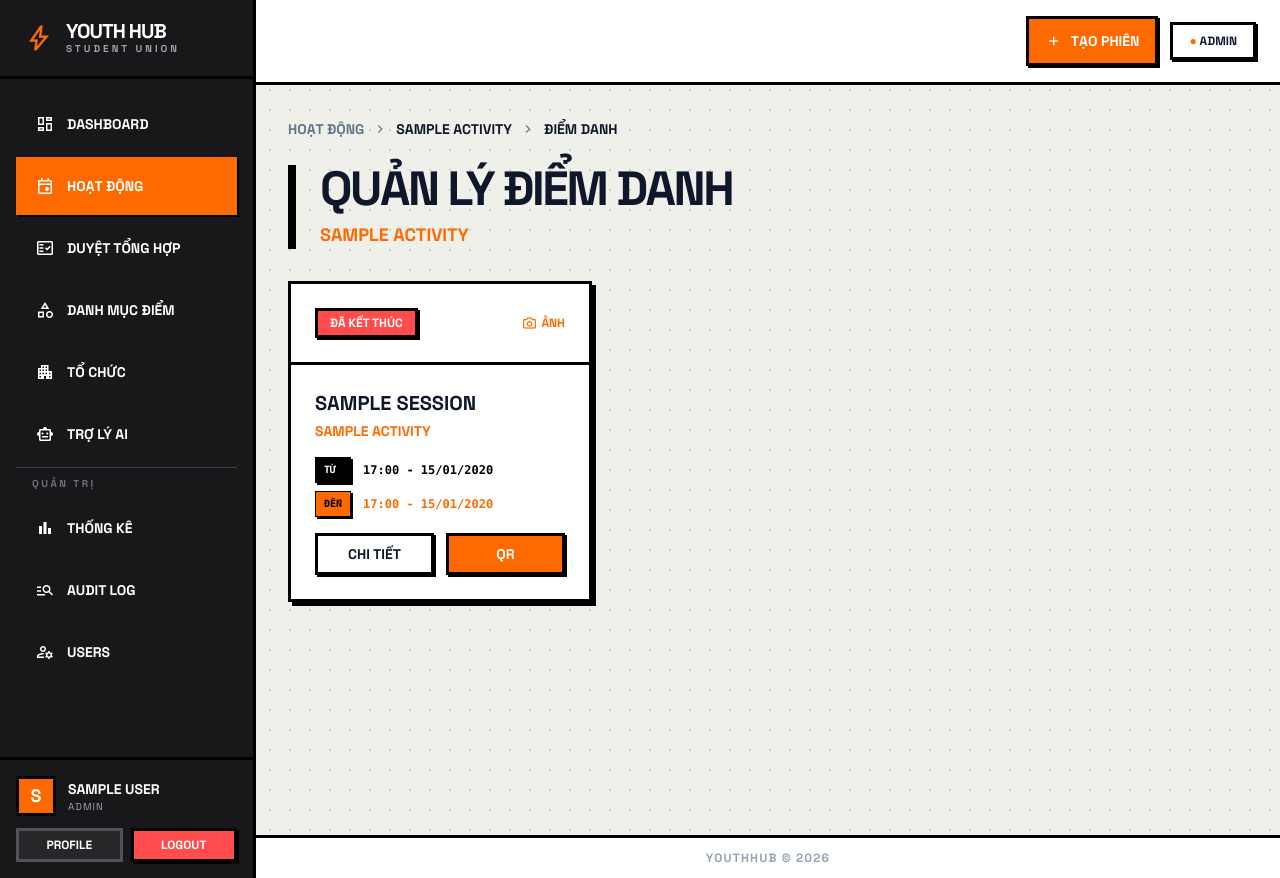
After one commit to HiImSunny/YouthHub, a Django app: page /attendance/activity/1/sessions/ in a window 1280 px wide. The commit adds this page. Run offline with Django 5.2, Linux system fonts and the light colour scheme; a user stored in the database is signed in; tables that the repository leaves empty hold one stand-in row (values such as "Sample post"); parts of the project's set-up code (start-up, migrations or seed data) failed here and were passed over; some libraries are stand-ins or nearby versions.

Commit message:
feat(phase-4): refactor attendance sessions to be scoped under activities

```diff
--- a/attendance/urls.py
+++ b/attendance/urls.py
@@ -5,8 +5,9 @@ app_name = 'attendance'
 
 urlpatterns = [
     # Sessions management
-    path('', views.sessions_view, name='sessions'),
-    path('create/', views.session_create, name='session_create'),
+    path('', views.sessions_view, name='sessions'), # Keep this for now or redirect
+    path('activity/<int:activity_pk>/sessions/', views.activity_sessions_list, name='activity_sessions'),
+    path('activity/<int:activity_pk>/sessions/create/', views.session_create, name='session_create'),
     path('<int:pk>/', views.session_detail, name='session_detail'),
     path('<int:pk>/edit/', views.session_edit, name='session_edit'),
     path('<int:pk>/qr/', views.session_qr, name='session_qr'),
--- a/attendance/views.py
+++ b/attendance/views.py
@@ -57,14 +57,36 @@ def sessions_view(request):
 
 
 @login_required
-def session_create(request):
-    """Create a new attendance session (STAFF/ADMIN only)."""
+def activity_sessions_list(request, activity_pk):
+    """List attendance sessions scoped to a specific activity."""
+    activity = get_object_or_404(Activity, pk=activity_pk)
+    qs = AttendanceSession.objects.filter(activity=activity).order_by('-created_at')
+
+    # Students see only open sessions if they are registered
+    if request.user.role == 'STUDENT':
+        is_registered = request.user.registrations.filter(activity=activity).exists()
+        if not is_registered:
+            messages.error(request, "Bạn chưa đăng ký hoạt động này.")
+            return redirect('activities:list')
+        qs = qs.filter(status=AttendanceSession.SessionStatus.OPEN)
+
+    context = {
+        'activity': activity,
+        'sessions': qs,
+        'now': timezone.now(),
+    }
+    return render(request, 'attendance/activity_sessions.html', context)
+
+
+@login_required
+def session_create(request, activity_pk):
+    """Create a new attendance session scoped to an activity (STAFF/ADMIN only)."""
+    activity = get_object_or_404(Activity, pk=activity_pk)
     if request.user.role == 'STUDENT':
         messages.error(request, 'Bạn không có quyền tạo phiên điểm danh.')
-        return redirect('attendance:sessions')
+        return redirect('attendance:activity_sessions', activity_pk=activity.pk)
 
     if request.method == 'POST':
-        activity_id = request.POST.get('activity')
         start_time_str = request.POST.get('start_time')
         end_time_str = request.POST.get('end_time')
 
@@ -82,25 +104,23 @@ def session_create(request):
         if end_time_dt and timezone.is_naive(end_time_dt):
             end_time_dt = timezone.make_aware(end_time_dt)
 
-        activity = get_object_or_404(Activity, pk=activity_id)
-
         # Basic validations
         if not start_time_dt or not end_time_dt:
             messages.error(request, 'Định dạng thời gian không hợp lệ.')
-            return redirect('attendance:session_create')
+            return redirect('attendance:session_create', activity_pk=activity.pk)
 
         if end_time_dt <= start_time_dt:
             messages.error(request, 'Thời gian kết thúc phải diễn ra sau thời gian bắt đầu.')
-            return redirect('attendance:session_create')
+            return redirect('attendance:session_create', activity_pk=activity.pk)
 
         # Business logic validation
         if start_time_dt < activity.start_time:
             messages.error(request, 'Thời gian bắt đầu phiên không được trước khi sự kiện diễn ra.')
-            return redirect('attendance:session_create')
+            return redirect('attendance:session_create', activity_pk=activity.pk)
 
         if end_time_dt > activity.end_time + timedelta(hours=24):
             messages.error(request, 'Không thể kéo dài phiên quá 24 giờ sau khi sự kiện kết thúc.')
-            return redirect('attendance:session_create')
+            return redirect('attendance:session_create', activity_pk=activity.pk)
 
         session = AttendanceSession(
             activity=activity,
@@ -115,8 +135,7 @@ def session_create(request):
         messages.success(request, f'Phiên điểm danh "{session.name}" đã được tạo!')
         return redirect('attendance:session_detail', pk=session.pk)
 
-    activities = Activity.objects.filter(status__in=['APPROVED', 'ONGOING']).order_by('-start_time')
-    return render(request, 'attendance/session_form.html', {'activities': activities})
+    return render(request, 'attendance/session_form.html', {'activity': activity})
 
 
 @login_required
--- /dev/null
+++ b/templates/attendance/activity_sessions.html
@@ -0,0 +1,99 @@
+{% extends 'base.html' %}
+{% block title %}ĐIỂM DANH — {{ activity.title|upper }} — YOUTHHUB{% endblock %}
+
+{% block header_actions %}
+{% if user.role == 'ADMIN' or user.role == 'STAFF' %}
+<a href="{% url 'attendance:session_create' activity_pk=activity.pk %}"
+    class="bg-primary text-white border-3 border-black px-4 py-2 text-sm font-black uppercase shadow-brutal-sm brutal-btn transition-all flex items-center gap-2">
+    <span class="material-symbols-outlined text-lg">add</span> TẠO PHIÊN
+</a>
+{% endif %}
+{% if user.role == 'STUDENT' %}
+<a href="{% url 'attendance:points' %}"
+    class="bg-accent-yellow border-3 border-black px-4 py-2 text-sm font-black uppercase shadow-brutal-sm brutal-btn transition-all flex items-center gap-2">
+    <span class="material-symbols-outlined text-lg">star</span> ĐIỂM
+</a>
+{% endif %}
+{% endblock %}
+
+{% block content %}
+<div>
+    <nav class="flex items-center gap-2 text-sm font-bold uppercase mb-6 text-slate-500">
+        <a href="{% url 'activities:list' %}" class="hover:text-primary">HOẠT ĐỘNG</a>
+        <span class="material-symbols-outlined text-base">chevron_right</span>
+        <span class="text-slate-900">{{ activity.title }}</span>
+        <span class="material-symbols-outlined text-base">chevron_right</span>
+        <span class="text-slate-900">ĐIỂM DANH</span>
+    </nav>
+    <div class="mb-8 border-l-8 border-black pl-6">
+        <h1 class="text-4xl md:text-5xl font-black uppercase tracking-tighter leading-none mb-2">QUẢN LÝ ĐIỂM DANH</h1>
+        <p class="text-lg font-bold uppercase text-primary">{{ activity.title }}</p>
+    </div>
+
+    {% if sessions %}
+    <div class="grid grid-cols-1 md:grid-cols-2 lg:grid-cols-3 gap-6">
+        {% for session in sessions %}
+        <div
+            class="bg-white border-3 border-black shadow-brutal hover:-translate-y-1 hover:shadow-brutal-lg transition-all">
+            <div class="p-6 border-b-3 border-black flex items-center justify-between">
+                {% if session.status == 'CLOSED' %}
+                <span class="px-3 py-1 border-3 border-black text-xs font-black uppercase bg-slate-300 text-slate-800 shadow-brutal-sm">
+                    ĐÃ ĐÓNG
+                </span>
+                {% elif now > session.end_time %}
+                <span class="px-3 py-1 border-3 border-black text-xs font-black uppercase bg-accent-red text-white shadow-brutal-sm">
+                    ĐÃ KẾT THÚC
+                </span>
+                {% elif now < session.start_time %}
+                <span class="px-3 py-1 border-3 border-black text-xs font-black uppercase bg-slate-200 text-slate-600 shadow-brutal-sm">
+                    CHƯA MỞ
+                </span>
+                {% else %}
+                <span class="px-3 py-1 border-3 border-black text-xs font-black uppercase bg-accent-yellow text-black shadow-brutal-sm animate-pulse">
+                    ĐANG MỞ
+                </span>
+                {% endif %}
+                {% if session.requires_photo %}
+                <span class="flex items-center gap-1 text-xs font-black uppercase text-primary">
+                    <span class="material-symbols-outlined text-base">photo_camera</span> ẢNH
+                </span>
+                {% endif %}
+            </div>
+            <div class="p-6">
+                <h3 class="text-xl font-black uppercase mb-1">{{ session.name }}</h3>
+                <p class="text-sm font-bold uppercase text-primary mb-4">{{ session.activity.title }}</p>
+                <div class="text-xs font-bold uppercase text-slate-500 mb-4">
+                    <div class="grid grid-cols-[auto_1fr] items-center gap-y-2 gap-x-3">
+                        <span class="bg-black text-white px-2 py-1 font-mono text-[10px] border border-black shadow-brutal-sm">TỪ</span>
+                        <span class="text-black font-mono">{{ session.start_time|date:"H:i - d/m/Y" }}</span>
+
+                        <span class="bg-primary text-black px-2 py-1 font-mono text-[10px] border border-black shadow-brutal-sm">ĐẾN</span>
+                        <span class="text-primary font-mono">{{ session.end_time|date:"H:i - d/m/Y" }}</span>
+                    </div>
+                </div>
+                <div class="flex gap-3">
+                    <a href="{% url 'attendance:session_detail' pk=session.pk %}"
+                        class="flex-1 bg-white border-3 border-black py-2 text-center font-black uppercase text-sm shadow-brutal-sm brutal-btn transition-all">CHI
+                        TIẾT</a>
+                    {% if session.status == 'OPEN' %}
+                    <a href="{% url 'attendance:session_qr' pk=session.pk %}" target="_blank"
+                        class="flex-1 bg-primary text-white border-3 border-black py-2 text-center font-black uppercase text-sm shadow-brutal-sm brutal-btn transition-all">QR</a>
+                    {% endif %}
+                </div>
+            </div>
+        </div>
+        {% endfor %}
+    </div>
+    {% else %}
+    <div class="bg-white border-3 border-black p-16 text-center shadow-brutal">
+        <span class="material-symbols-outlined text-6xl text-slate-300 mb-4">qr_code_scanner</span>
+        <h3 class="text-2xl font-black uppercase text-slate-400">CHƯA CÓ PHIÊN ĐIỂM DANH</h3>
+        {% if user.role != 'STUDENT' %}
+        <a href="{% url 'attendance:session_create' activity_pk=activity.pk %}"
+            class="mt-4 inline-block bg-primary text-white border-3 border-black px-6 py-3 font-black uppercase shadow-brutal brutal-btn transition-all">TẠO
+            PHIÊN ĐẦU TIÊN</a>
+        {% endif %}
+    </div>
+    {% endif %}
+</div>
+{% endblock %}
--- a/templates/base.html
+++ b/templates/base.html
@@ -123,11 +123,14 @@
           <span class="material-symbols-outlined text-xl">event</span> HOẠT ĐỘNG
         </a>
 
-        <!-- Điểm danh (session management) -->
-        <a href="{% url 'attendance:sessions' %}"
-          class="flex items-center gap-3 px-4 py-3 font-black uppercase text-sm border-3 border-transparent
-          {% if 'attendance' in request.path %}bg-primary text-white border-black shadow-brutal-sm{% else %}hover:bg-zinc-800{% endif %} transition-all">
-          <span class="material-symbols-outlined text-xl">qr_code_scanner</span> ĐIỂM DANH
+        <!-- Duyệt tổng hợp -->
+        <a href="{% url 'core:unified_pending' %}"
+            class="flex items-center gap-3 px-4 py-3 font-black uppercase text-sm border-3 border-transparent
+            {% if 'pending' in request.path %}bg-primary text-white border-black shadow-brutal-sm{% else %}hover:bg-zinc-800{% endif %} transition-all">
+            <span class="material-symbols-outlined text-xl">fact_check</span> DUYỆT TỔNG HỢP
+            {% if pending_count and pending_count > 0 %}
+            <span class="ml-auto bg-accent-yellow text-black text-xs px-2 py-0.5 font-black">{{ pending_count }}</span>
+            {% endif %}
         </a>
 
         <!-- Danh mục điểm rèn luyện -->
```
Also changed, not shown: templates/activities/detail.html (+6 -1 lines), templates/attendance/session_form.html (+43 -46 lines).
